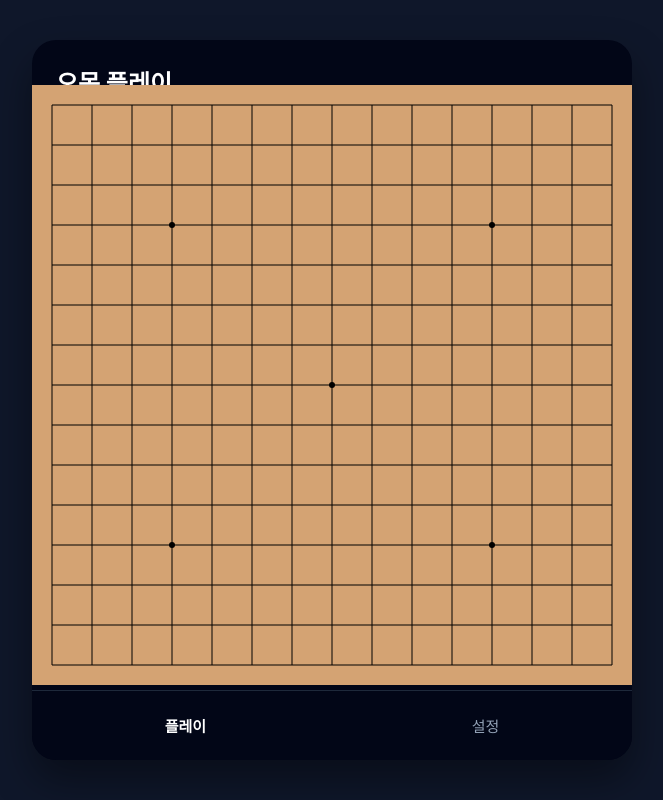
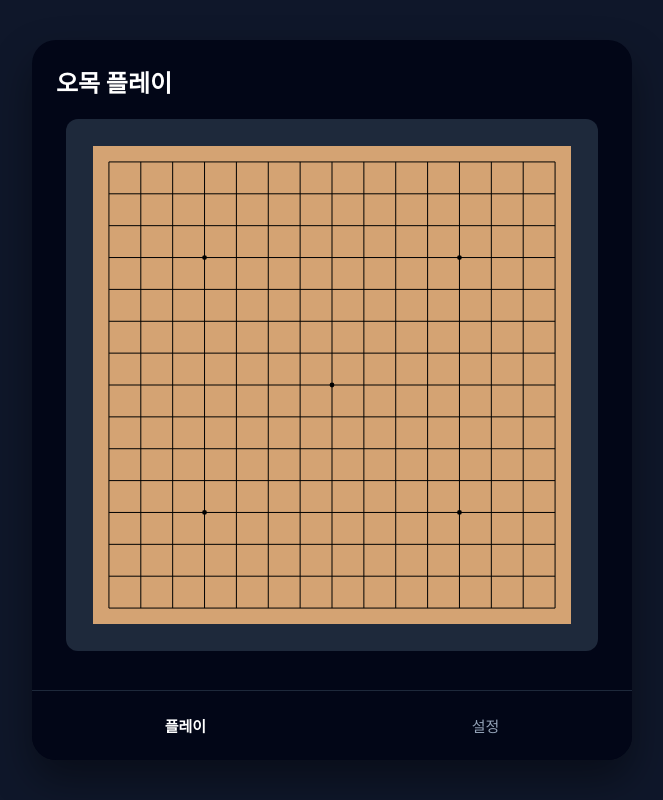
Before and after one commit to dxwes/omokAI, a plain HTML site: page index.html in a window 1280 px wide. Shown: the whole page, without its empty margins (308-971 px from the left). Drawn offline with Linux system fonts and the light colour scheme; no server answers.

Commit message:
Add files via upload

```diff
--- a/index.html
+++ b/index.html
@@ -166,6 +166,7 @@
             padding: 18px;
             margin-bottom: 20px
         }
+
     </style>
 
 </head>
@@ -175,7 +176,7 @@
         <div class="screens" id="screens">
             <div class="screen">
                 <div class="title">오목 플레이</div>
-                <div class="board">
+                <div class="board" id = "board">
                     <canvas id="boardCanvas"></canvas>
                 </div>
             </div>
--- a/omok.js
+++ b/omok.js
@@ -1,16 +1,13 @@
 const canvas = document.getElementById("boardCanvas");
 const ctx = canvas.getContext("2d");
-
-canvas.width = 600;
-canvas.height = 600;
 
 let stones = [];
 let forbiddenPoints = [];
 let winStones = [];
 
 const size = 15;
-const cell = canvas.width / size;
-const margin = cell * 0.5;
+let cell = 0;
+let margin = 0;
 
 let hoverX = null;
 let hoverY = null;
@@ -26,6 +23,15 @@ let turn = 0;
 let rule = 0;
 
 let aiThinking = false;
+
+function resizeBoard(){
+    const board = document.getElementById("board");
+    canvas.height = Math.min(board.clientHeight * 0.9, 600);
+    canvas.width = canvas.height;
+    cell = canvas.width / size;
+    margin = cell * 0.5;
+    draw();
+}
 
 worker.onmessage = function (e) {
     const { type, data } = e.data;
@@ -217,7 +223,9 @@ canvas.addEventListener('click', (event) => {
     if(aiThinking == false){
         worker.postMessage({ type: "PLAYER_MOVE", data: { pos: i } });
     }
-
 });
 
+window.addEventListener('load', resizeBoard);
+window.addEventListener('resize', resizeBoard);
+
 draw();
```
